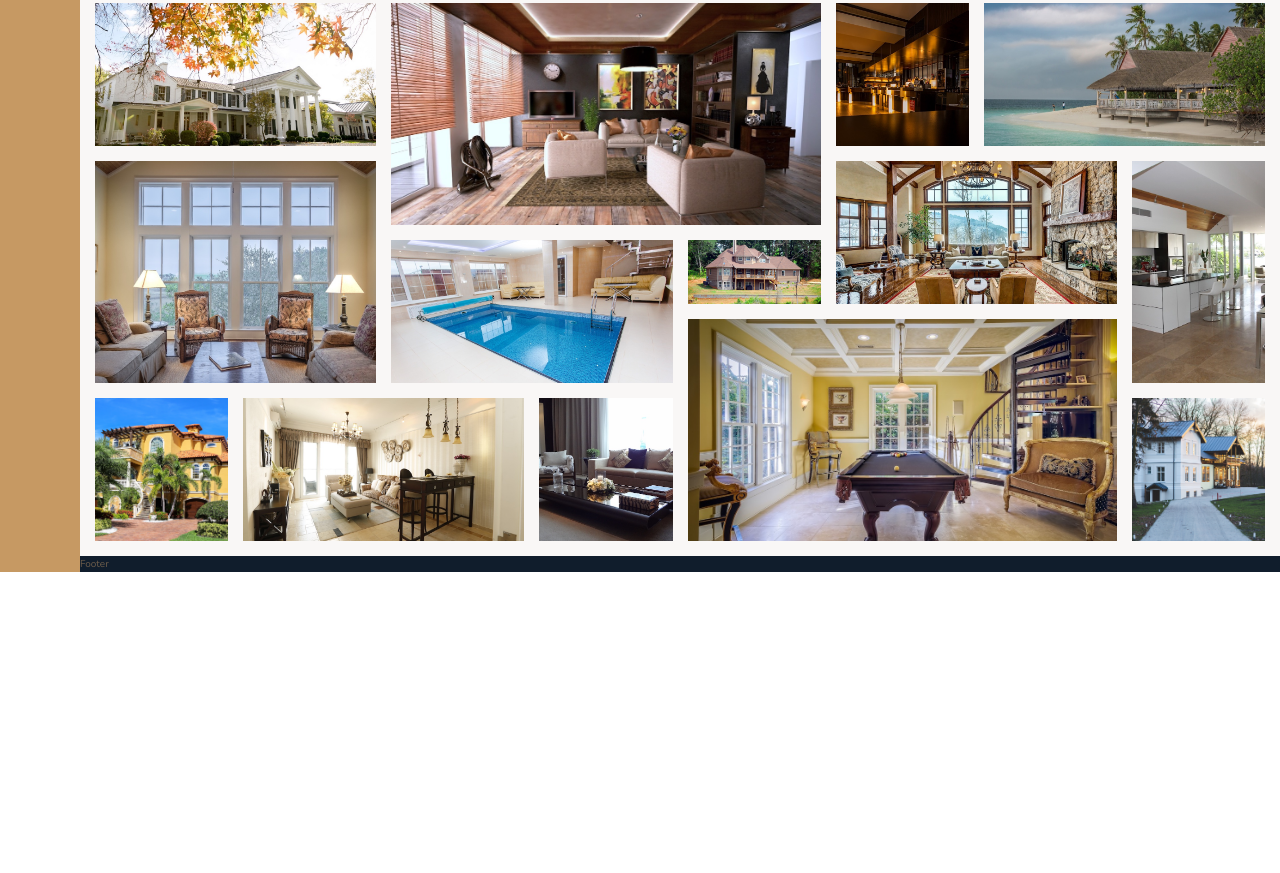
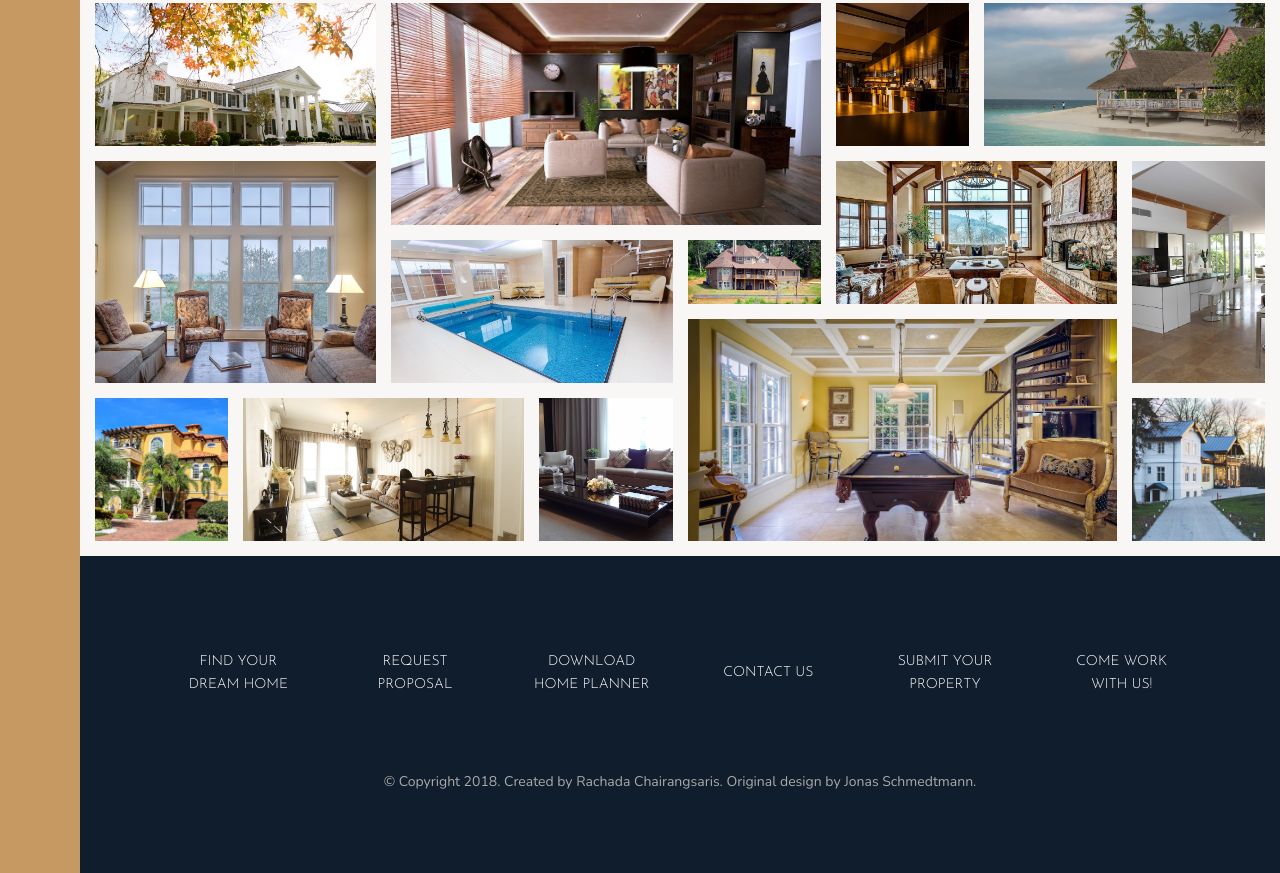
Before and after one commit to BayLadyCoder/Nexter, a website: page index.html in a window 1280 px wide. Shown: the part 3084-3957 px from the top of the page. Before the commit the page ends 3656 px from the top, so only its background shows below. Drawn offline with nearby package versions, Linux system fonts and the light colour scheme.

Commit message:
Added Footer section.

```diff
--- a/index.html
+++ b/index.html
@@ -334,7 +334,17 @@
         </section>
 
         <footer class="footer">
-            Footer
+            <ul class="nav">
+                <li class="nav__item"><a href="#" class="nav__link">Find your dream home</a></li>
+                <li class="nav__item"><a href="#" class="nav__link">Request proposal</a></li>
+                <li class="nav__item"><a href="#" class="nav__link">Download home planner</a></li>
+                <li class="nav__item"><a href="#" class="nav__link">Contact us</a></li>
+                <li class="nav__item"><a href="#" class="nav__link">Submit your property</a></li>
+                <li class="nav__item"><a href="#" class="nav__link">Come work with us!</a></li>
+            </ul>
+            <p class="copyright">
+                &copy; Copyright 2018. Created by Rachada Chairangsaris. Original design by Jonas Schmedtmann.
+            </p>
         </footer>
 
 
--- a/sass/_footer.scss
+++ b/sass/_footer.scss
@@ -1,4 +1,45 @@
 .footer {
 	background-color: $color-secondary;
 	grid-column: full-start / full-end;
+	padding: 8rem;
 }
+
+.nav {
+	list-style: none;
+
+	display: grid;
+	grid-template-columns: repeat(auto-fit, minmax(15rem, 1fr));
+	grid-gap: 2rem;
+	align-items: center;
+
+	&__link:link,
+	&__link:visited {
+		font-size: 1.4rem;
+		color: #fff;
+		text-decoration: none;
+		font-family: $font-display;
+		text-transform: uppercase;
+		text-align: center;
+		padding: 1.5rem;
+		display: block;
+		transition: all .2s;
+
+
+	}
+
+
+	&__link:hover,
+	&__link:active {
+		background-color: rgba(#fff, .05);
+		transform: translateY(-3px);
+	}
+}
+
+
+.copyright {
+	font-size: 1.4rem;
+	color: $color-grey-light-2;
+	margin-top: 6rem;
+	text-align: center;
+
+}
```
Also changed, not shown: css/style.css.
